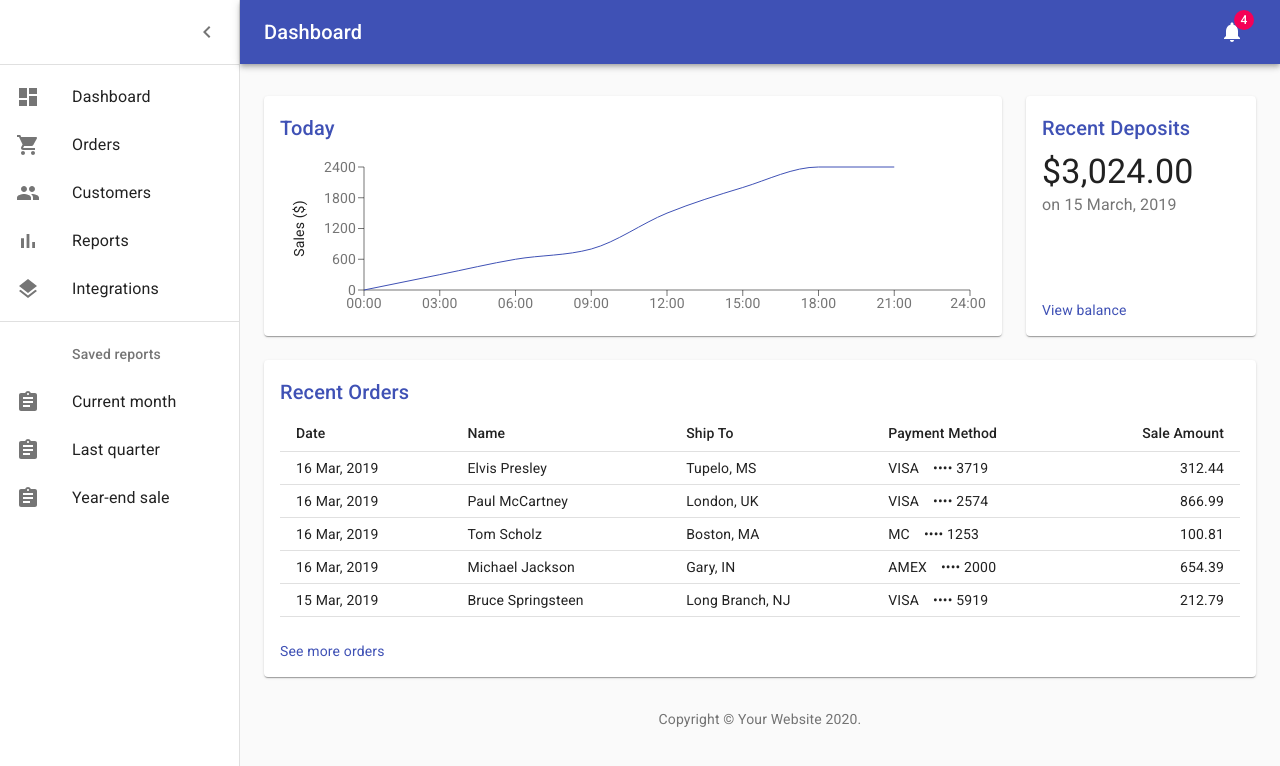
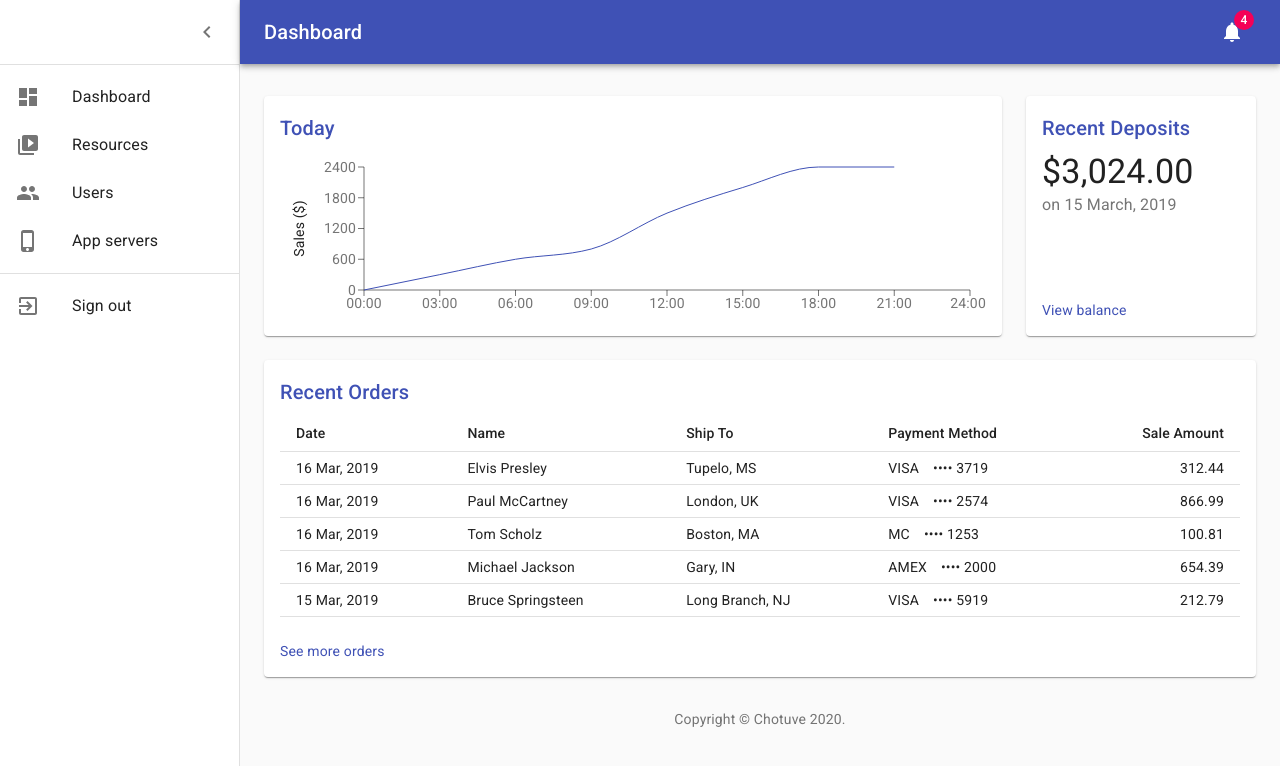
Before and after one commit to santiagomariani/chotuve-web-front, a React (Create React App) app: page /dashboard in a window 1280 px wide. Shown: the top 766 px of the page. Built offline with nearby package versions, Linux system fonts and the light colour scheme.

Commit message:
definiendo secciones

```diff
--- a/src/DashboardPage.js
+++ b/src/DashboardPage.js
@@ -27,8 +27,8 @@ function Copyright() {
   return (
     <Typography variant="body2" color="textSecondary" align="center">
       {'Copyright © '}
-      <Link color="inherit" href="https://material-ui.com/">
-        Your Website
+      <Link color="inherit" href="https://chotuve.com/">
+        Chotuve
       </Link>{' '}
       {new Date().getFullYear()}
       {'.'}
--- a/src/listItems.js
+++ b/src/listItems.js
@@ -4,11 +4,11 @@ import ListItemIcon from '@material-ui/core/ListItemIcon';
 import ListItemText from '@material-ui/core/ListItemText';
 import ListSubheader from '@material-ui/core/ListSubheader';
 import DashboardIcon from '@material-ui/icons/Dashboard';
-import ShoppingCartIcon from '@material-ui/icons/ShoppingCart';
+import VideoLibraryIcon from '@material-ui/icons/VideoLibrary';
 import PeopleIcon from '@material-ui/icons/People';
-import BarChartIcon from '@material-ui/icons/BarChart';
+import PhoneIphoneIcon from '@material-ui/icons/PhoneIphone';
 import LayersIcon from '@material-ui/icons/Layers';
-import AssignmentIcon from '@material-ui/icons/Assignment';
+import ExitToAppIcon from '@material-ui/icons/ExitToApp';
 
 export const mainListItems = (
   <div>
@@ -20,51 +20,32 @@ export const mainListItems = (
     </ListItem>
     <ListItem button>
       <ListItemIcon>
-        <ShoppingCartIcon />
+        <VideoLibraryIcon />
       </ListItemIcon>
-      <ListItemText primary="Orders" />
+      <ListItemText primary="Resources" />
     </ListItem>
     <ListItem button>
       <ListItemIcon>
         <PeopleIcon />
       </ListItemIcon>
-      <ListItemText primary="Customers" />
+      <ListItemText primary="Users" />
     </ListItem>
     <ListItem button>
       <ListItemIcon>
-        <BarChartIcon />
+        <PhoneIphoneIcon />
       </ListItemIcon>
-      <ListItemText primary="Reports" />
-    </ListItem>
-    <ListItem button>
-      <ListItemIcon>
-        <LayersIcon />
-      </ListItemIcon>
-      <ListItemText primary="Integrations" />
+      <ListItemText primary="App servers" />
     </ListItem>
   </div>
 );
 
 export const secondaryListItems = (
   <div>
-    <ListSubheader inset>Saved reports</ListSubheader>
     <ListItem button>
       <ListItemIcon>
-        <AssignmentIcon />
+        <ExitToAppIcon />
       </ListItemIcon>
-      <ListItemText primary="Current month" />
-    </ListItem>
-    <ListItem button>
-      <ListItemIcon>
-        <AssignmentIcon />
-      </ListItemIcon>
-      <ListItemText primary="Last quarter" />
-    </ListItem>
-    <ListItem button>
-      <ListItemIcon>
-        <AssignmentIcon />
-      </ListItemIcon>
-      <ListItemText primary="Year-end sale" />
+      <ListItemText primary="Sign out" />
     </ListItem>
   </div>
 );
```
